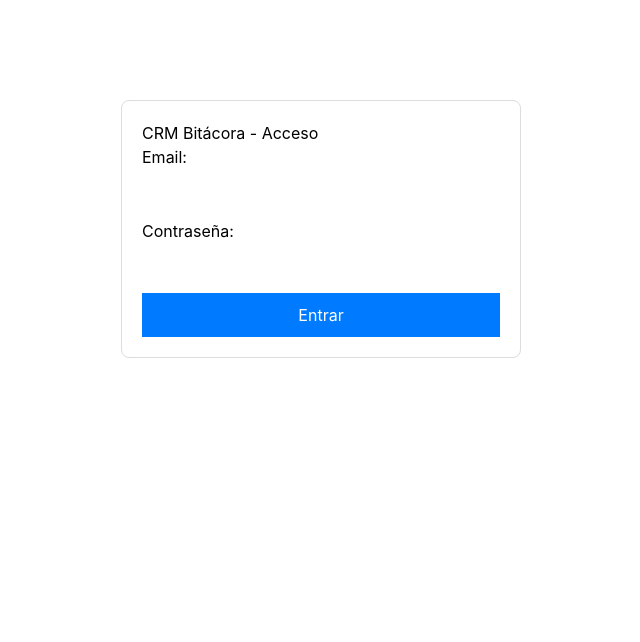
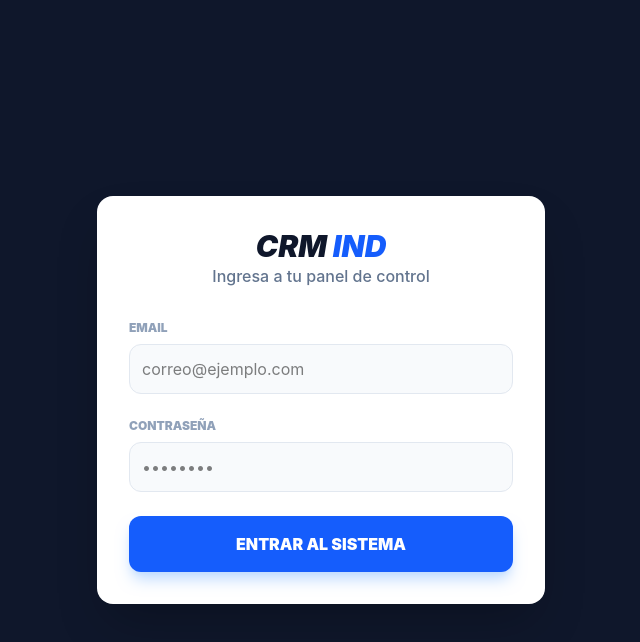
Before and after one commit to cserrano75/Sistema_de_Gestion_Comercial, a React app in the folder frontend/: page / in a window 1280 px wide. Shown: the top 642 px of the page, without its empty margins (319-959 px from the left). Built offline with nearby package versions, Linux system fonts and the light colour scheme; the HTML template or start-up script is replaced by a standard one.

Commit message:
Ultimas afinaciones

```diff
--- a/frontend/src/App.jsx
+++ b/frontend/src/App.jsx
@@ -1,10 +1,10 @@
 import React, { useState, useEffect } from 'react';
-import axios from 'axios';
+import api from './api';
 // IMPORTACIONES DE COMPONENTES
 import Login from './components/Login';
 import SeccionBitacora from './components/SeccionBitacora';
 
-const API_BASE = 'http://127.0.0.1:8000';
+// const API_BASE = 'http://127.0.0.1:8000';
 
 function App() {
   // --- 1. ESTADOS DE AUTENTICACIÓN ---
@@ -37,25 +37,23 @@ function App() {
   const cargarTodo = async () => {
     try {
       setCargando(true);
-        const token = localStorage.getItem('token'); // Recuperamos la llave
 
-        const config = {
-            headers: { Authorization: `Bearer ${token}` } // La pegamos en el sobre
-        };
-
+      // Fíjate que ya NO necesitas pasar el "config" con los headers.
+      // El interceptor lo hace por ti en secreto.
+      // Prueba quitando la barra final en la llamada
       const [resProy, resCli, resStats] = await Promise.all([
-            axios.get(`${API_BASE}/proyectos/`, config),
-            axios.get(`${API_BASE}/clientes/`, config),
-            axios.get(`${API_BASE}/proyectos/stats/resumen`, config)
+        api.get('/proyectos'), // <-- Prueba sin el / final aquí
+        api.get('/clientes'),
+        api.get('/proyectos/stats/resumen')
       ]);
 
       setProyectos(resProy.data || []);
       setClientes(resCli.data || []);
       setStats(resStats.data || { monto_adjudicado: 0, monto_en_estudio: 0, monto_perdido: 0, tasa_conversion: 0 });
     } catch (e) {
-            if (e.response && e.response.status === 401) {
-                handleLogout(); // Si el token expiró, lo sacamos al login
-            }
+      console.error("Error cargando datos:", e);
+    } finally {
+      setCargando(false);
     }
   };
 
@@ -82,31 +80,43 @@ const cargarTodo = async () => {
   const guardarCliente = async (e) => {
     e.preventDefault();
     try {
-      await axios.post(`${API_BASE}/clientes/`, nuevoCliente);
+      // No necesitas pasar headers, 'api' ya los lleva
+      await api.post('/clientes/', nuevoCliente);
+
       setNuevoCliente({ rut: '', razon_social: '', giro: '', direccion: '' });
       setMostrarModal(false);
       cargarTodo();
-    } catch (e) { alert("Error al guardar cliente"); }
+    } catch (e) {
+      alert("Error al guardar cliente");
+    }
   };
 
   const manejarGuardarProyecto = async (e) => {
     e.preventDefault();
     if (!nuevoProyecto.cliente_id) return alert("Seleccione cliente");
     try {
-      await axios.post(`${API_BASE}/proyectos/`, nuevoProyecto);
+      await api.post('/proyectos/', nuevoProyecto);
+
       setNuevoProyecto({ nombre: '', cliente_id: '', presupuesto: 0, estado: 'Lead o Prospecto' });
       setMostrarModal(false);
       cargarTodo();
-    } catch (e) { alert("Error al guardar proyecto"); }
+    } catch (e) {
+      alert("Error al guardar proyecto");
+    }
   };
 
   const abrirBitacora = async (proyecto) => {
       try {
-      const res = await axios.get(`${API_BASE}/bitacora/${proyecto.id}`);
+        // CORRECCIÓN: La ruta correcta según proyectos.py es /proyectos/{id}/bitacora
+        const res = await api.get(`/proyectos/${proyecto.id}/bitacora`);
+
         setEventosBitacora(res.data);
         setProyectoSeleccionado(proyecto);
         setMostrarBitacora(true);
-    } catch (error) { console.error("Error al cargar bitácora:", error); }
+      } catch (error) {
+        console.error("Error al cargar bitácora:", error);
+        alert("No se pudo cargar el historial de este proyecto");
+      }
     };
 
   const guardarEnBitacora = async (nuevaEntrada) => {
--- /dev/null
+++ b/frontend/src/api.js
@@ -0,0 +1,34 @@
+import axios from 'axios';
+
+const api = axios.create({
+    baseURL: 'http://127.0.0.1:8000',
+});
+
+// INTERCEPTOR DE PETICIÓN: Pega el token antes de que salga la llamada
+api.interceptors.request.use(
+    (config) => {
+        const token = localStorage.getItem('token');
+        if (token) {
+            config.headers.Authorization = `Bearer ${token}`;
+        }
+        return config;
+    },
+    (error) => {
+        return Promise.reject(error);
+    }
+);
+
+// INTERCEPTOR DE RESPUESTA: Maneja si el token caduca (Error 401)
+api.interceptors.response.use(
+    (response) => response,
+    (error) => {
+        if (error.response && error.response.status === 401) {
+            // Si el servidor dice "No autorizado", limpiamos y reiniciamos
+            localStorage.removeItem('token');
+            window.location.href = '/'; // Redirige al login
+        }
+        return Promise.reject(error);
+    }
+);
+
+export default api;
--- a/frontend/src/components/login.jsx
+++ b/frontend/src/components/login.jsx
@@ -1,51 +1,94 @@
 import React, { useState } from 'react';
-import { login } from '../services/auth';
+import axios from 'axios';
 
 const Login = ({ onLoginSuccess }) => {
   const [email, setEmail] = useState('');
   const [password, setPassword] = useState('');
   const [error, setError] = useState('');
+  const [loading, setLoading] = useState(false);
 
   const handleSubmit = async (e) => {
     e.preventDefault();
     setError('');
+    setLoading(true);
+
+    // FastAPI espera los datos en formato FormData para el endpoint de token
+    const formData = new FormData();
+    formData.append('username', email); // FastAPI usa 'username' por defecto
+    formData.append('password', password);
+
     try {
-            await login(email, password);
-            onLoginSuccess(); // Avisamos que entramos con éxito
+      const response = await axios.post('http://127.0.0.1:8000/auth/token', formData);
+
+      // 1. EXTRAEMOS EL TOKEN
+      const token = response.data.access_token;
+
+      // 2. LO GUARDAMOS (Esta es la llave que el Interceptor usará)
+      localStorage.setItem('token', token);
+
+      // 3. NOTIFICAMOS AL APP.JSX
+      onLoginSuccess();
+
     } catch (err) {
-            setError('Credenciales incorrectas. Intenta de nuevo.');
+      setError('Credenciales incorrectas o servidor fuera de línea');
+      console.error("Login error:", err);
+    } finally {
+      setLoading(false);
     }
   };
 
   return (
-        <div style={{ maxWidth: '400px', margin: '100px auto', padding: '20px', border: '1px solid #ddd', borderRadius: '8px' }}>
-            <h2>CRM Bitácora - Acceso</h2>
-            <form onSubmit={handleSubmit}>
-                <div style={{ marginBottom: '10px' }}>
-                    <label>Email:</label>
+    <div className="min-h-screen flex items-center justify-center bg-slate-900 px-4">
+      <div className="max-w-md w-full bg-white rounded-2xl shadow-2xl p-8">
+        <div className="text-center mb-8">
+          <h1 className="text-3xl font-black italic text-slate-900">
+            CRM <span className="text-blue-600">IND</span>
+          </h1>
+          <p className="text-slate-500 font-medium">Ingresa a tu panel de control</p>
+        </div>
+
+        <form onSubmit={handleSubmit} className="space-y-6">
+          {error && (
+            <div className="bg-red-50 text-red-600 p-3 rounded-lg text-sm font-bold border border-red-100">
+              {error}
+            </div>
+          )}
+
+          <div>
+            <label className="block text-xs font-black uppercase text-slate-400 mb-2">Email</label>
             <input
               type="email"
+              required
+              className="w-full p-3 bg-slate-50 border border-slate-200 rounded-xl outline-none focus:border-blue-500 transition-all"
               value={email}
               onChange={(e) => setEmail(e.target.value)}
-                        style={{ width: '100%', padding: '8px' }}
-                        required
+              placeholder="correo@ejemplo.com"
             />
           </div>
-                <div style={{ marginBottom: '10px' }}>
-                    <label>Contraseña:</label>
+
+          <div>
+            <label className="block text-xs font-black uppercase text-slate-400 mb-2">Contraseña</label>
             <input
               type="password"
+              required
+              className="w-full p-3 bg-slate-50 border border-slate-200 rounded-xl outline-none focus:border-blue-500 transition-all"
               value={password}
               onChange={(e) => setPassword(e.target.value)}
-                        style={{ width: '100%', padding: '8px' }}
-                        required
+              placeholder="••••••••"
             />
           </div>
-                {error && <p style={{ color: 'red' }}>{error}</p>}
-                <button type="submit" style={{ width: '100%', padding: '10px', background: '#007bff', color: 'white', border: 'none', cursor: 'pointer' }}>
-                    Entrar
+
+          <button
+            type="submit"
+            disabled={loading}
+            className={`w-full py-4 rounded-xl font-black text-white transition-all ${
+              loading ? 'bg-slate-400' : 'bg-blue-600 hover:bg-blue-700 shadow-lg shadow-blue-200'
+            }`}
+          >
+            {loading ? 'VERIFICANDO...' : 'ENTRAR AL SISTEMA'}
           </button>
         </form>
+      </div>
     </div>
   );
 };
```
Also changed, not shown: 1 other file (tests, documents, lock files or other folders). Lines whose indentation alone changed are shown as unchanged.
